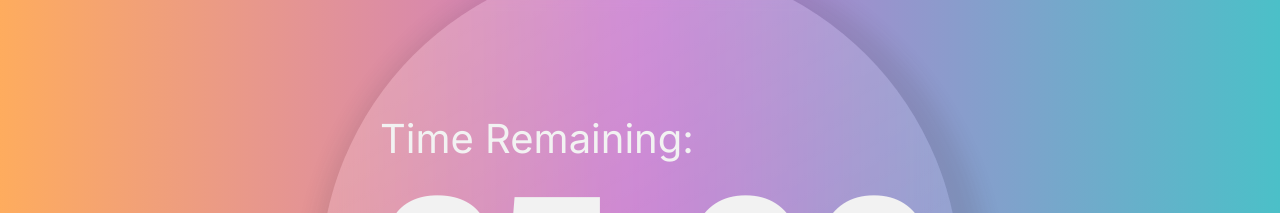
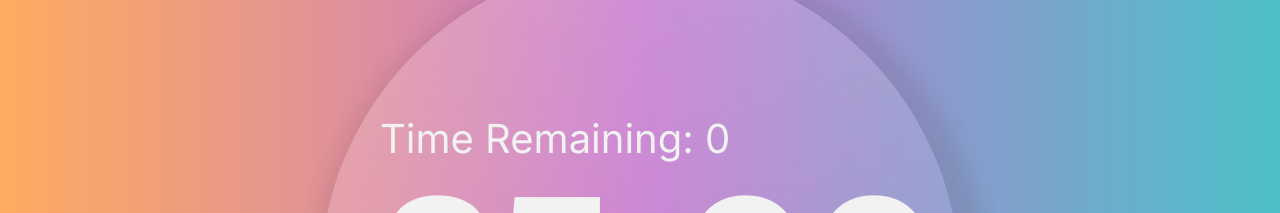
Before and after one commit to MFarabi619/pomodoro-clock, a React (Vite) app: page / in a window 1280 px wide. Shown: the part 119-332 px from the top of the page. Built offline with nearby package versions, Linux system fonts and the light colour scheme.

Commit message:
Test useState with Play button

```diff
--- a/src/Components/Clock/Clock.jsx
+++ b/src/Components/Clock/Clock.jsx
@@ -1,4 +1,5 @@
 import React from "react";
+import { useState } from "react";
 import "./Clock.scss";
 import {
   FaArrowUp,
@@ -9,9 +10,11 @@ import {
 } from "react-icons/fa";
 
 function Clock() {
+  const [timer, setTimer] = useState(0);
+
   return (
     <div className="container-1">
-      <p id="timer-label">Time Remaining:</p>
+      <p id="timer-label">Time Remaining: {timer}</p>
       <p id="time-left">25:00</p>
 
       <div className="container-2">
@@ -29,7 +32,11 @@ function Clock() {
         </section>
 
         <section className="btn-container">
-          <span id="start_stop" className="btn">
+          <span
+            id="start_stop"
+            className="btn"
+            onClick={() => setTimer(timer + 1)}
+          >
             <FaPlay />
           </span>
           <span className="btn">
```
